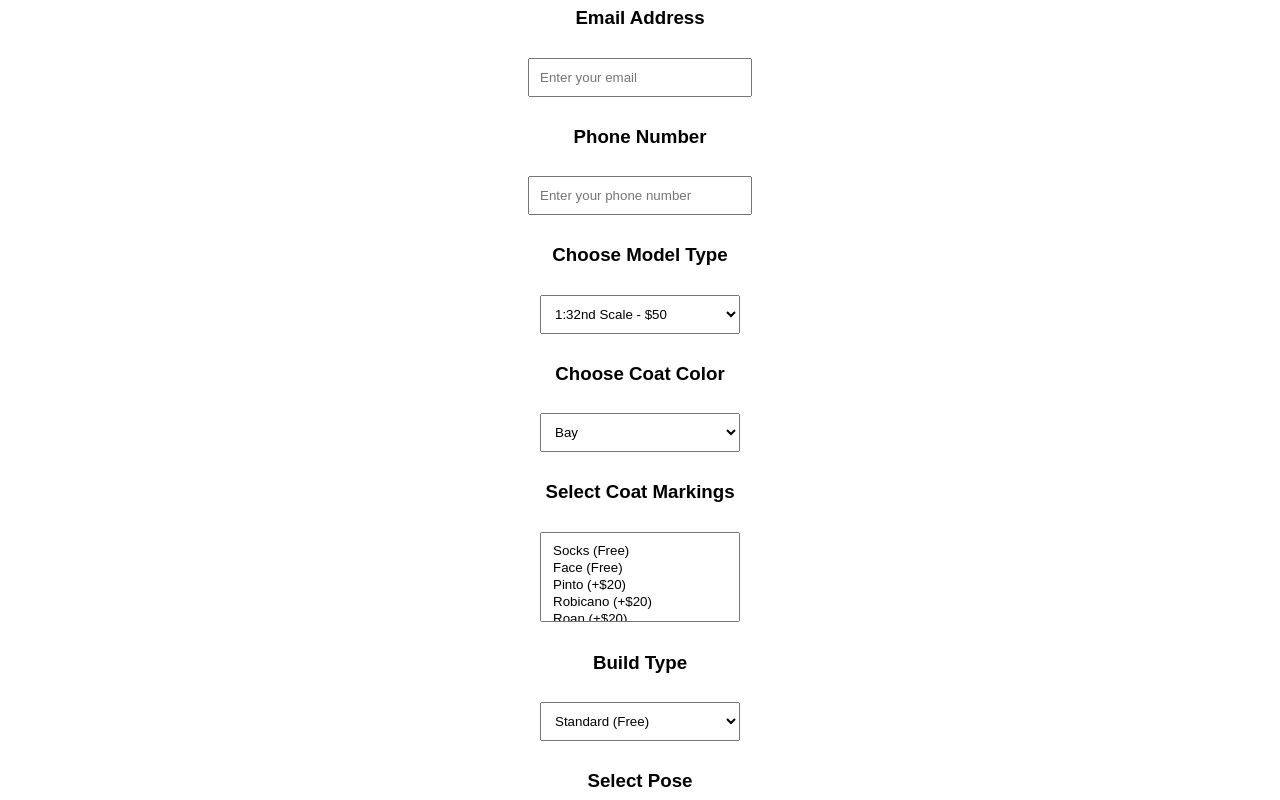
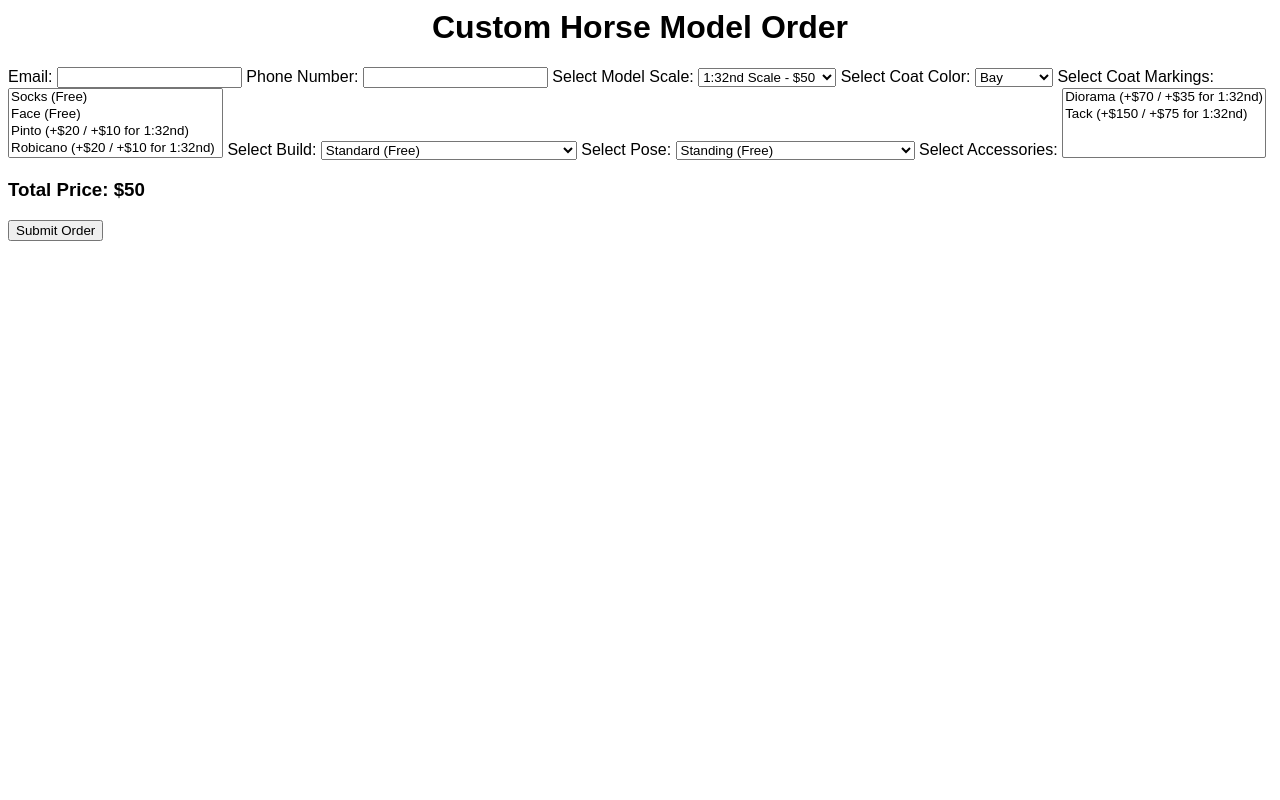
Before and after one commit to horseofcourseart/horseofcourse.org, a plain HTML site: page index.html in a window 1280 px wide. Shown: the part 2720-3520 px from the top of the page. After the commit the page ends 2989 px from the top, so only its background shows below. Drawn offline with Linux system fonts and the light colour scheme; a script that the page names is missing.

Commit message:
Update index.html

```diff
--- a/index.html
+++ b/index.html
@@ -98,28 +98,28 @@
         </div>
     </div>
 
-    <!-- Customization Form -->
-    <div class="form-container">
-        <form id="horse-customization-form" action="https://formspree.io/f/myzyapwz" method="POST">
+    <div class="order-form">
+        <h1>Custom Horse Model Order</h1>
+        <form action="https://formspree.io/f/myzyapwz" method="POST">
             <!-- Email -->
-            <h3>Email Address</h3>
-            <input type="email" name="email" required placeholder="Enter your email" />
+            <label for="email">Email:</label>
+            <input type="email" id="email" name="email" required>
 
-            <!-- Phone Number -->
-            <h3>Phone Number</h3>
-            <input type="tel" name="phone" required placeholder="Enter your phone number" />
+            <!-- Phone -->
+            <label for="phone">Phone Number:</label>
+            <input type="tel" id="phone" name="phone" required>
 
-            <!-- Model Type -->
-            <h3>Choose Model Type</h3>
-            <select id="scale" name="scale">
-                <option value="1:32nd" data-price="50">1:32nd Scale - $50</option>
-                <option value="1:12th" data-price="150">1:12th Scale - $150</option>
-                <option value="1:9th" data-price="300">1:9th Scale - $300</option>
+            <!-- Scale Selection -->
+            <label for="scale">Select Model Scale:</label>
+            <select id="scale" name="scale" required>
+                <option value="1:32" data-price="50">1:32nd Scale - $50</option>
+                <option value="1:12" data-price="150">1:12th Scale - $150</option>
+                <option value="1:9" data-price="300">1:9th Scale - $300</option>
             </select>
 
-            <!-- Coat Color -->
-            <h3>Choose Coat Color</h3>
-            <select id="coat-color" name="coat-color">
+            <!-- Coat Color Selection -->
+            <label for="coat-color">Select Coat Color:</label>
+            <select id="coat-color" name="coat-color" required>
                 <option value="Bay">Bay</option>
                 <option value="Chestnut">Chestnut</option>
                 <option value="Seal">Seal</option>
@@ -132,37 +132,48 @@
                 <option value="Dun">Dun</option>
             </select>
 
-            <!-- Coat Markings (Multi-select) -->
-            <h3>Select Coat Markings</h3>
+            <!-- Coat Markings -->
+            <label for="coat-markings">Select Coat Markings:</label>
             <select id="coat-markings" name="coat-markings" multiple>
-                <option value="Socks">Socks (Free)</option>
-                <option value="Face">Face (Free)</option>
-                <option value="Pinto">Pinto (+$20)</option>
-                <option value="Robicano">Robicano (+$20)</option>
-                <option value="Roan">Roan (+$20)</option>
-                <option value="Blanket">Blanket (+$20)</option>
-                <option value="Leopard">Leopard (+$20)</option>
-                <option value="Snowflake">Snowflake (+$20)</option>
-                <option value="Dapple">Dapple (+$20)</option>
-                <option value="Smoky">Smoky (+$20)</option>
+                <option value="Socks" data-price="0">Socks (Free)</option>
+                <option value="Face" data-price="0">Face (Free)</option>
+                <option value="Pinto" data-price="20">Pinto (+$20 / +$10 for 1:32nd)</option>
+                <option value="Robicano" data-price="20">Robicano (+$20 / +$10 for 1:32nd)</option>
+                <option value="Roan" data-price="20">Roan (+$20 / +$10 for 1:32nd)</option>
+                <option value="Blanket" data-price="20">Blanket (+$20 / +$10 for 1:32nd)</option>
+                <option value="Leopard" data-price="20">Leopard (+$20 / +$10 for 1:32nd)</option>
+                <option value="Snowflake" data-price="20">Snowflake (+$20 / +$10 for 1:32nd)</option>
+                <option value="Dapple" data-price="20">Dapple (+$20 / +$10 for 1:32nd)</option>
+                <option value="Smoky" data-price="20">Smoky (+$20 / +$10 for 1:32nd)</option>
             </select>
 
             <!-- Build -->
-            <h3>Build Type</h3>
-            <select id="build" name="build">
-                <option value="Standard">Standard (Free)</option>
-                <option value="Pony">Pony (Free)</option>
-                <option value="Mini">Mini (Free)</option>
-                <option value="Draft">Draft (+$40)</option>
-                <option value="Specific Breed">Specific Breed (+$70)</option>
+            <label for="build">Select Build:</label>
+            <select id="build" name="build" required>
+                <option value="Standard" data-price="0">Standard (Free)</option>
+                <option value="Pony" data-price="0">Pony (Free)</option>
+                <option value="Mini" data-price="0">Mini (Free)</option>
+                <option value="Draft" data-price="40">Draft (+$40 / +$20 for 1:32nd)</option>
+                <option value="Specific Breed" data-price="70">Specific Breed (+$70 / +$35 for 1:32nd)</option>
             </select>
 
             <!-- Pose -->
-            <h3>Select Pose</h3>
-            <select id="pose" name="pose">
-                <option value="Standing">Standing (Free)</option>
-                <option value="Running">Running (+$30)</option>
-                <option value="Rearing">Rearing (+$30)</option>
+            <label for="pose">Select Pose:</label>
+            <select id="pose" name="pose" required>
+                <option value="Standing" data-price="0">Standing (Free)</option>
+                <option value="Walking" data-price="0">Walking (Free)</option>
+                <option value="Running" data-price="20">Running (+$20 / +$10 for 1:32nd)</option>
+                <option value="Special gait" data-price="40">Special gait (+$40 / +$20 for 1:32nd)</option>
+                <option value="Jumping" data-price="40">Jumping (+$40 / +$20 for 1:32nd)</option>
+                <option value="Rearing" data-price="40">Rearing (+$40 / +$20 for 1:32nd)</option>
+                <option value="Dynamic" data-price="70">Dynamic (+$70 / +$35 for 1:32nd)</option>
+            </select>
+
+            <!-- Accessories -->
+            <label for="accessories">Select Accessories:</label>
+            <select id="accessories" name="accessories" multiple>
+                <option value="Diorama" data-price="70">Diorama (+$70 / +$35 for 1:32nd)</option>
+                <option value="Tack" data-price="150">Tack (+$150 / +$75 for 1:32nd)</option>
             </select>
 
             <!-- Total Price Display -->
@@ -184,57 +195,77 @@
         const coatMarkingsSelect = document.getElementById("coat-markings");
         const buildSelect = document.getElementById("build");
         const poseSelect = document.getElementById("pose");
+        const accessoriesSelect = document.getElementById("accessories");
         const totalPriceElement = document.getElementById("total-price");
 
-        // Update total price
-        function updateTotalPrice() {
-            let totalPrice = parseInt(scaleSelect.options[scaleSelect.selectedIndex].dataset.price);
+        let totalPrice = 0;
 
-            // Add cost of coat markings
-            Array.from(coatMarkingsSelect.selectedOptions).forEach(option => {
-                if (option.value !== "Socks" && option.value !== "Face") {
-                    totalPrice += 20;
-                }
-            });
-
-            // Add cost of build
-            if (buildSelect.value === "Draft") {
-                totalPrice += 40;
-            } else if (buildSelect.value === "Specific Breed") {
-                totalPrice += 70;
-            }
-
-            // Add cost of pose
-            if (poseSelect.value === "Running" || poseSelect.value === "Rearing") {
-                totalPrice += 30;
-            }
-
-            totalPriceElement.textContent = totalPrice;
-        }
-
-        // Listen for changes to recalculate total price
-        scaleSelect.addEventListener("change", updateTotalPrice);
-        coatMarkingsSelect.addEventListener("change", updateTotalPrice);
-        buildSelect.addEventListener("change", updateTotalPrice);
-        poseSelect.addEventListener("change", updateTotalPrice);
-
-        // PayPal button setup
+        // Create PayPal button only once
         paypal.Buttons({
             createOrder: function(data, actions) {
                 return actions.order.create({
                     purchase_units: [{
                         amount: {
-                            value: totalPriceElement.textContent
+                            value: totalPrice // Use dynamic price here
                         }
                     }]
                 });
             },
             onApprove: function(data, actions) {
                 return actions.order.capture().then(function(details) {
-                    alert("Transaction completed by " + details.payer.name.given_name);
+                    alert('Transaction completed by ' + details.payer.name.given_name);
+                    // Optionally, redirect user after successful payment
                 });
             }
         }).render('#paypal-button-container');
+
+        // Update total price function
+        function updateTotalPrice() {
+            // Recalculate the total price
+            totalPrice = parseInt(scaleSelect.options[scaleSelect.selectedIndex].dataset.price) || 0;
+
+            // Add cost of coat markings
+            Array.from(coatMarkingsSelect.selectedOptions).forEach(option => {
+                totalPrice += parseInt(option.dataset.price) || 0;
+            });
+
+            // Add cost of build
+            totalPrice += parseInt(buildSelect.options[buildSelect.selectedIndex].dataset.price) || 0;
+
+            // Add cost of pose
+            totalPrice += parseInt(poseSelect.options[poseSelect.selectedIndex].dataset.price) || 0;
+
+            // Add cost of accessories
+            Array.from(accessoriesSelect.selectedOptions).forEach(option => {
+                totalPrice += parseInt(option.dataset.price) || 0;
+            });
+
+            // Update total price display
+            totalPriceElement.textContent = totalPrice;
+
+            // Update the PayPal order dynamically (update total price)
+            paypal.Buttons({
+                createOrder: function(data, actions) {
+                    return actions.order.create({
+                        purchase_units: [{
+                            amount: {
+                                value: totalPrice // Use live price dynamically here
+                            }
+                        }]
+                    });
+                }
+            }).render('#paypal-button-container');
+        }
+
+        // Event listeners to update the price when selections change
+        scaleSelect.addEventListener("change", updateTotalPrice);
+        coatMarkingsSelect.addEventListener("change", updateTotalPrice);
+        buildSelect.addEventListener("change", updateTotalPrice);
+        poseSelect.addEventListener("change", updateTotalPrice);
+        accessoriesSelect.addEventListener("change", updateTotalPrice);
+
+        // Call initially to set the starting price
+        updateTotalPrice();
     </script>
 </body>
 </html>
```
